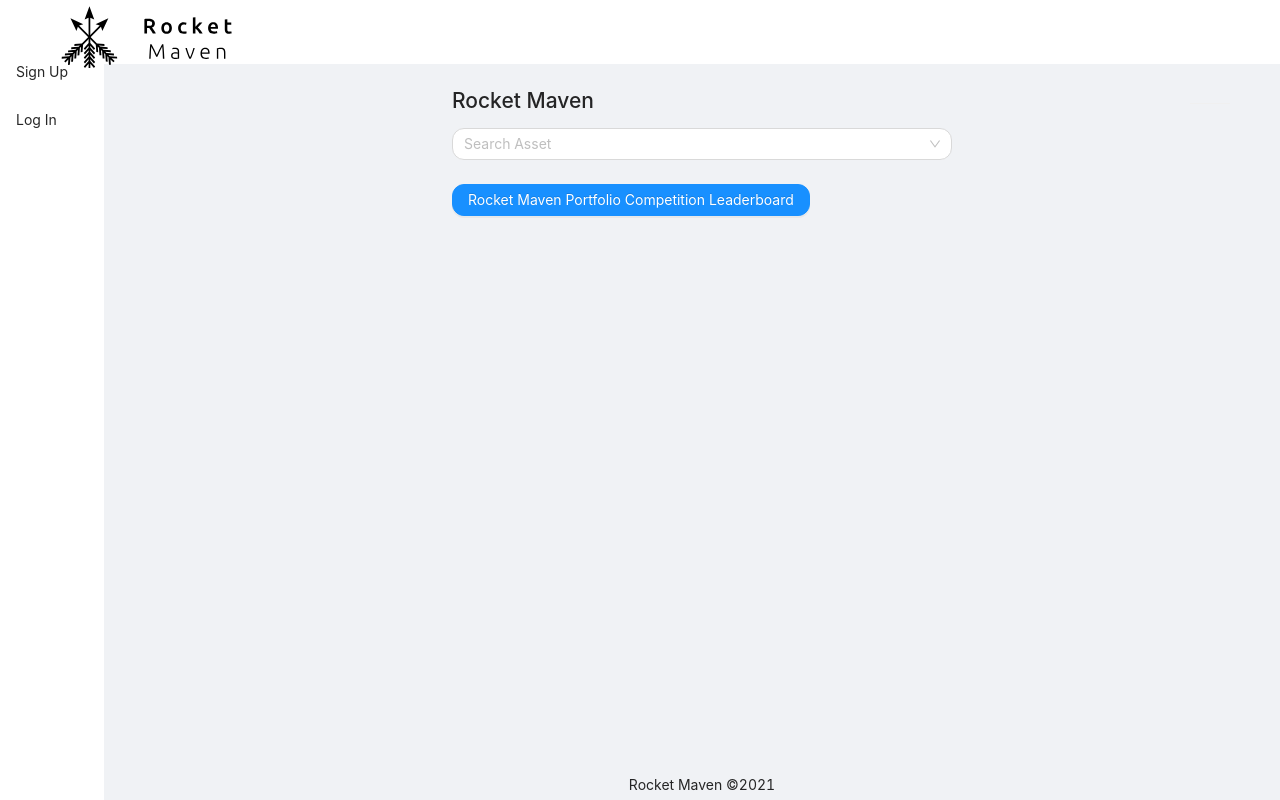
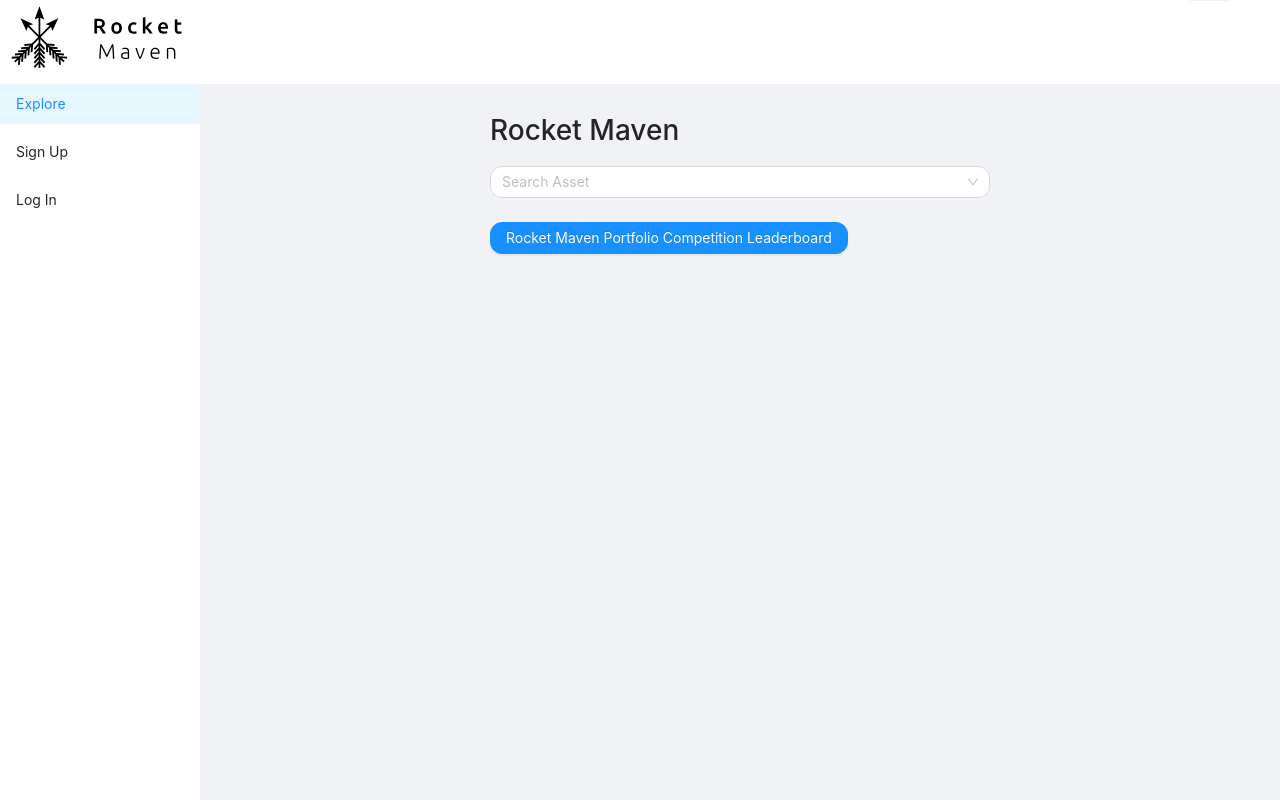
Before and after one commit to unsw-cse-comp3900-9900-21T1/capstone-project-9900-f12a-rocket-maven, a React (Create React App) app in the folder client/: page /explore in a window 1280 px wide. Shown: the top 800 px of the page. Built offline with nearby package versions, Linux system fonts and the light colour scheme.

Commit message:
refactor(frontend): change layout

```diff
--- a/client/src/App/SideBar/index.tsx
+++ b/client/src/App/SideBar/index.tsx
@@ -1,9 +1,8 @@
 import React, { useEffect } from 'react'
 import { Link, useLocation } from 'react-router-dom'
 import { FaHome, FaUserPlus } from 'react-icons/fa'
-// import { SidebarWrap } from "./styled"
+import { SidebarWrap, LogoWrap } from '@rocketmaven/pages/_Page/styled'
 import { urls } from '@rocketmaven/data/urls'
-import { Subtitle } from '@rocketmaven/componentsStyled/Typography'
 import { useStore } from '@rocketmaven/hooks/store'
 
 import { Layout, Menu, Breadcrumb } from 'antd'
@@ -38,11 +37,21 @@
   return isLoggedIn ? itemsWhenLoggedIn : itemsWhenNotLoggedIn
 }
 
+const Logo = () => {
+  return (
+    <LogoWrap>
+      <a href="/">
+        <img src="/testlogo.svg" width="200px" />
+      </a>
+    </LogoWrap>
+  )
+}
+
 const SideBar = () => {
   const location = useLocation()
   const { isLoggedIn } = useStore()
 
-  const items = sideBarItems(isLoggedIn);
+  const items = sideBarItems(isLoggedIn)
   const sideBar = items.map((item) => (
     <React.Fragment>
       <Menu.Item key={item.to}>
@@ -52,9 +61,14 @@
   ))
 
   return (
-    <Menu defaultSelectedKeys={['/']} selectedKeys={[location.pathname]} style={{ border: "0" }}>
+    <SidebarWrap
+      defaultSelectedKeys={['/']}
+      selectedKeys={[location.pathname]}
+      style={{ border: '0' }}
+    >
+      <Logo />
       {sideBar}
-    </Menu>
+    </SidebarWrap>
   )
 }
 
--- a/client/src/App/index.tsx
+++ b/client/src/App/index.tsx
@@ -1,19 +1,18 @@
 import { BrowserRouter } from 'react-router-dom'
 import { AppWrap, ContentWrap } from '@rocketmaven/App/styled'
+import { SideBarInvisible } from '@rocketmaven/pages/_Page/styled'
 import Routes from '@rocketmaven/App/Routes'
 import SideBar from '@rocketmaven/App/SideBar'
-import NavBar from '@rocketmaven/components/NavBar'
 import { Store } from '@rocketmaven/data/app/store'
-import 'antd/dist/antd.less';
+import 'antd/dist/antd.less'
 
 const App = () => {
-
   return (
     <BrowserRouter>
       <Store>
         <AppWrap>
-          <NavBar />
           <SideBar />
+          <SideBarInvisible />
           <ContentWrap>
             <Routes />
           </ContentWrap>
@@ -23,4 +22,4 @@
   )
 }
 
-export default App;
+export default App
--- a/client/src/App/styled.tsx
+++ b/client/src/App/styled.tsx
@@ -1,14 +1,15 @@
-import styled from "styled-components"
+import styled from 'styled-components'
 
 export const AppWrap = styled.div`
   display: flex;
 
-  font-family: -apple-system, BlinkMacSystemFont, 'Segoe UI', 'Roboto', 'Oxygen',
-    'Ubuntu', 'Cantarell', 'Fira Sans', 'Droid Sans', 'Helvetica Neue',
-    sans-serif;
+  font-family: -apple-system, BlinkMacSystemFont, 'Segoe UI', 'Roboto', 'Oxygen', 'Ubuntu',
+    'Cantarell', 'Fira Sans', 'Droid Sans', 'Helvetica Neue', sans-serif;
   -webkit-font-smoothing: antialiased;
   -moz-osx-font-smoothing: grayscale;
+  background: #f0f2f5;
 `
+
 export const ContentWrap = styled.div`
   flex-grow: 1;
   min-height: 100vh;
--- a/client/src/components/NavBar/index.tsx
+++ b/client/src/components/NavBar/index.tsx
@@ -5,10 +5,9 @@
 import { Text, Subtitle } from '@rocketmaven/componentsStyled/Typography'
 import { useStore } from '@rocketmaven/hooks/store'
 import { urls } from '@rocketmaven/data/urls'
+import { HeaderWrap } from '@rocketmaven/pages/_Page/styled'
 
 import { Layout, Menu, Breadcrumb, message } from 'antd'
-
-const { Header, Content, Footer } = Layout
 
 const NavBar = () => {
   const { state } = useContext(storeContext)
@@ -35,17 +34,12 @@
   }
 
   return (
-    <Header style={{ position: 'fixed', zIndex: 1, width: '100%', background: 'white' }}>
-      <Subtitle>
-        <a href="/">
-          <img src="/testlogo.svg" width="200px" />
-        </a>
-      </Subtitle>
+    <HeaderWrap>
       <Menu mode="horizontal" defaultSelectedKeys={['2']} style={{ float: 'right' }}>
         <Menu.Item key="1"></Menu.Item>
         {logoutButton}
       </Menu>
-    </Header>
+    </HeaderWrap>
   )
 }
 
--- a/client/src/pages/_Page/index.tsx
+++ b/client/src/pages/_Page/index.tsx
@@ -1,12 +1,7 @@
 import * as React from 'react'
 import NavBar from '@rocketmaven/components/NavBar'
-import {
-  BodyWrap,
-  FooterWrap,
-  HeaderWrap,
-  PageWrap,
-} from "./styled"
-import { Layout, Menu, Breadcrumb } from 'antd';
+import { BodyWrap, FooterWrap, HeaderWrap, PageWrap } from './styled'
+import { Layout, Menu, Breadcrumb } from 'antd'
 
 const { Header, Content, Footer } = Layout
 
@@ -19,12 +14,13 @@
 }
 const Page = ({ children }: Props) => {
   return (
-    <Layout style={{ height: '100vh', width: '100%', margin: '20px' }}>
-      <Content className="site-layout" style={{ padding: '0 50px', marginTop: 64 }}>
+    <PageWrap>
+      <NavBar />
+      <BodyWrap className="site-layout">
         {children}
-      </Content>
+      </BodyWrap>
       <Footer style={{ textAlign: 'center' }}>Rocket Maven ©2021</Footer>
-    </Layout>
+    </PageWrap>
   )
 }
 
--- a/client/src/pages/_Page/styled.tsx
+++ b/client/src/pages/_Page/styled.tsx
@@ -1,4 +1,11 @@
 import styled from 'styled-components'
+import { Layout, Menu } from 'antd'
+import { StyledLink } from '@rocketmaven/componentsStyled/Typography'
+
+const { Header, Content } = Layout
+
+const sidebarWidth = 200
+const headerHeight = 84
 
 export const PageWrap = styled.div`
   overflow: scroll;
@@ -7,15 +14,41 @@
   flex-direction: column;
   min-height: 280px;
   padding: 24px;
-  background: #fff;
+  background: #f0f2f5;
 `
 
-export const HeaderWrap = styled.header`
-  width: 100%;
+export const SidebarWrap = styled(Menu)`
+  min-height: 100vh;
+  min-width: ${sidebarWidth}px;
+  max-width: ${sidebarWidth}px;
+  position: fixed;
 `
 
-export const BodyWrap = styled.main`
-  flex: 1;
+export const SideBarInvisible = styled.div`
+  min-height: 100vh;
+  min-width: ${sidebarWidth}px;
+  max-width: ${sidebarWidth}px;
+  visibility: hidden;
+`
+
+export const LogoWrap = styled.div`
+  height: ${headerHeight - 4}px;
+`
+
+export const HeaderWrap = styled(Header)`
+  position: fixed;
+  top: 0;
+  right: 0;
+  left: 0;
+  z-index: 1030;
+  margin-left: ${sidebarWidth}px;
+  background: white;
+  height: ${headerHeight}px;
+  line-height: ${headerHeight}px;
+`
+
+export const BodyWrap = styled(Content)`
+  margin-top: ${headerHeight}px;
 `
 
 export const FooterWrap = styled.footer``
```
Also changed, not shown: client/src/App/SideBar/styled.tsx (deleted, +0 -34 lines).
